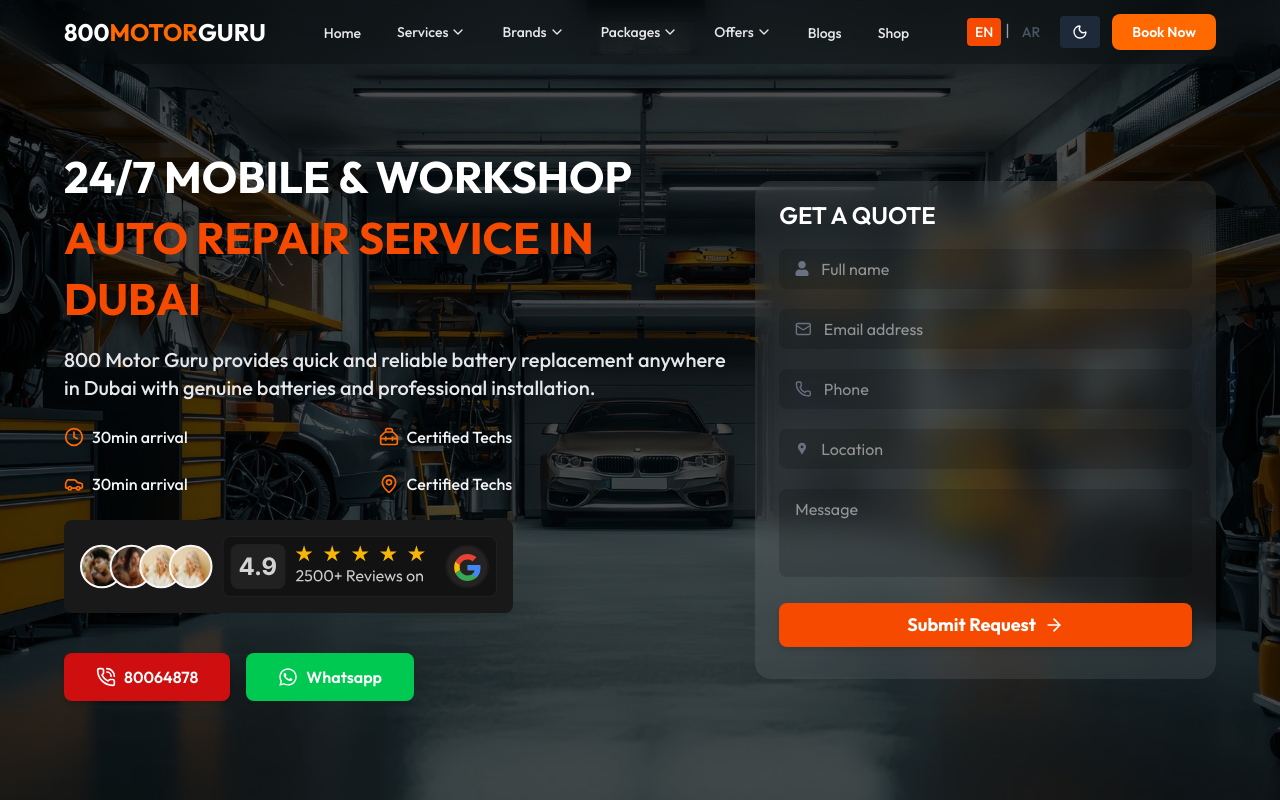
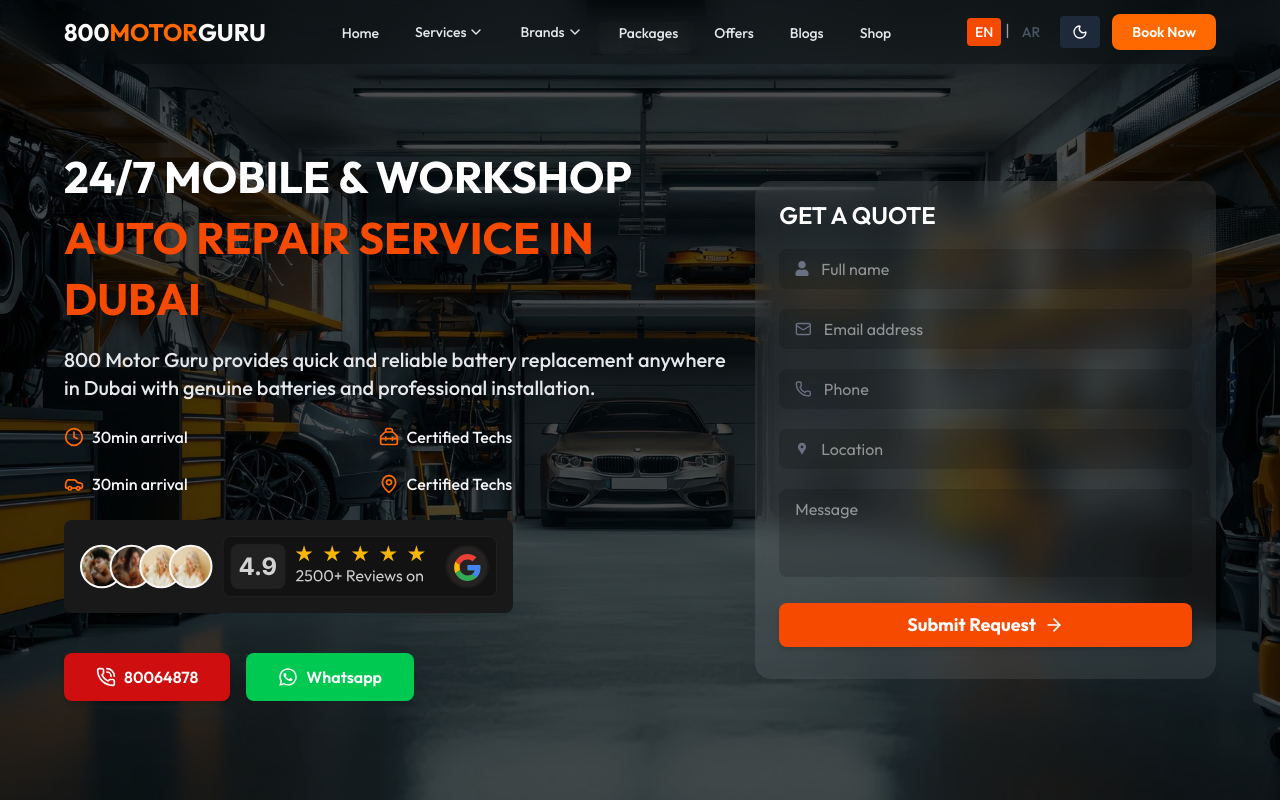
Before and after one commit to shahabhusain/800-motors-Service-website, a Next.js app: page /en in a window 1280 px wide. Shown: the top 800 px of the page. Built offline with nearby package versions, Linux system fonts and the light colour scheme; a web font is replaced by a local one.

Commit message:
changes done

```diff
--- a/app/components/homePage/Header.jsx
+++ b/app/components/homePage/Header.jsx
@@ -143,51 +143,10 @@
     {
       href: "/packages",
       label: "Packages",
-      columns: 3,
-      dropdown: [
-        {
-          category: "Silver",
-          items: [
-            "3 Minor Services",
-            "2 Major Services",
-            "2 No Time Limit",
-            "15% Off Spare Parts"
-          ]
-        },
-        {
-          category: "Gold",
-          items: [
-            "3 Minor Services",
-            "2 Major Services",
-            "2 No Time Limit",
-            "15% Off Spare Parts"
-          ]
-        },
-        {
-          category: "Platinum",
-          items: [
-            "3 Minor Services",
-            "2 Major Services",
-            "2 No Time Limit",
-            "15% Off Spare Parts"
-          ]
-        },
-      ]
     },
     {
       href: "/offers",
       label: "Offers",
-      columns: 1,
-      dropdown: [
-        {
-          category: "Active Offers",
-          items: [
-            "Free Battery",
-            "Ramadan Offer",
-            "New Year 2026 offer",
-          ]
-        },
-      ]
     },
     { href: "/blog", label: "Blogs" },
     { href: "/shop", label: "Shop" },
```
